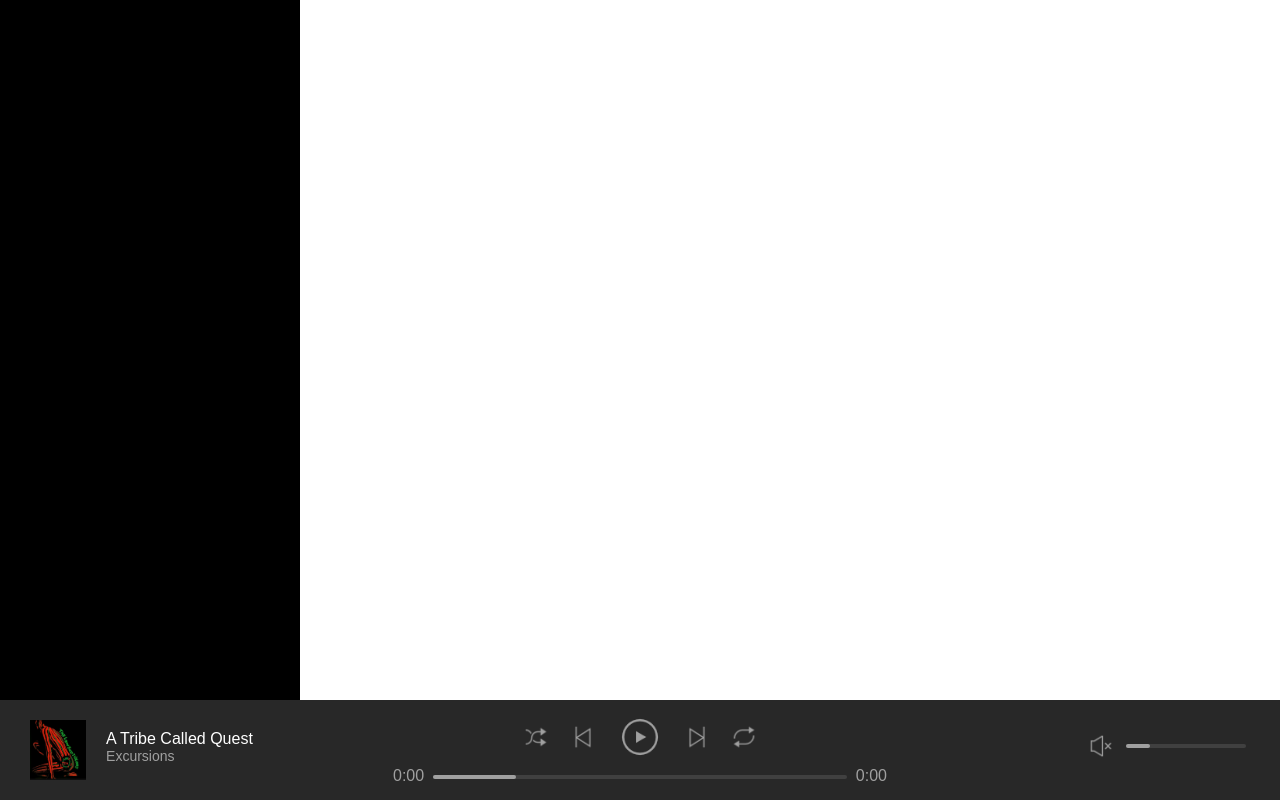
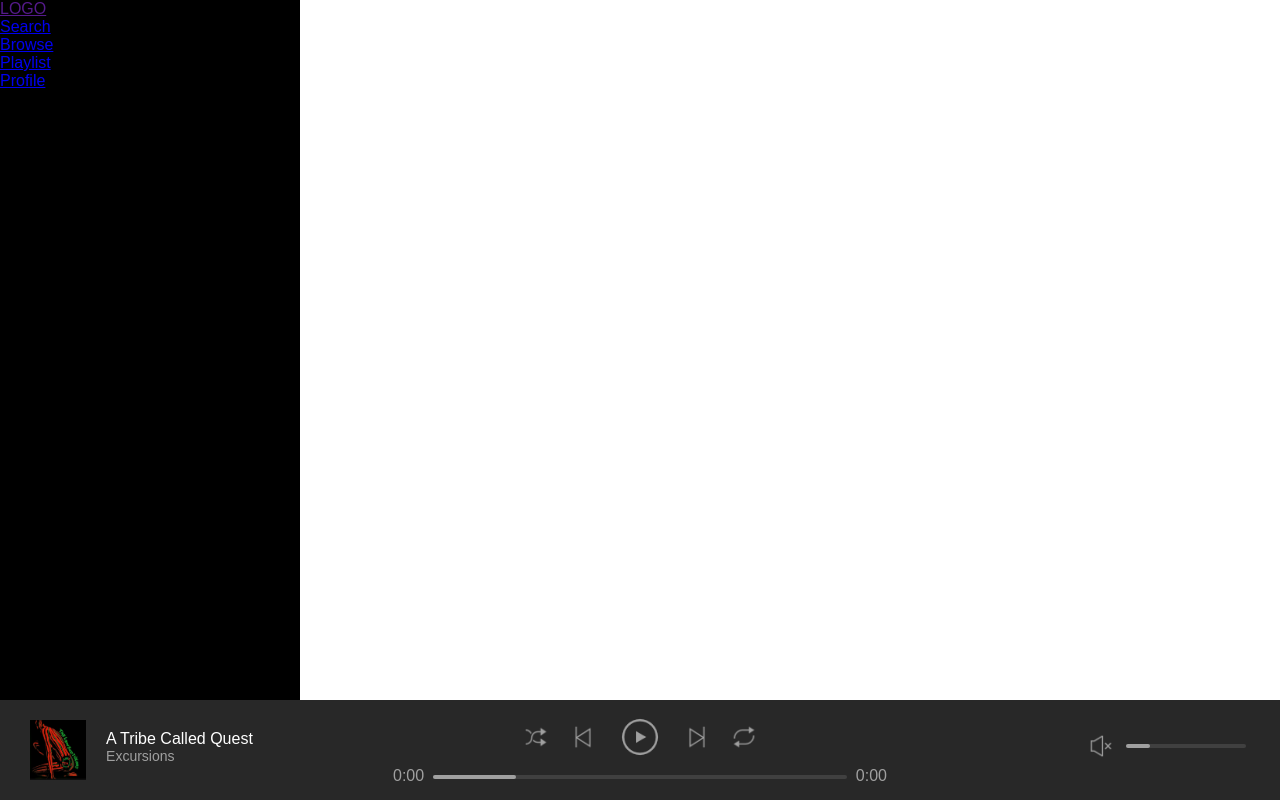
Before and after one commit to cfrancisco726/quarantunes, a PHP site: page / in a window 1280 px wide. Run offline with PHP 8.4, Linux system fonts and the light colour scheme; the visitor is signed in with stand-in values (Sample User, id 1).

Commit message:
nav no style

```diff
--- a/assets/css/style.css
+++ b/assets/css/style.css
@@ -147,15 +147,21 @@
 
 #topContainer {
     min-height: 100%;
-    width: 100%;
+    /* width: 100%; */
 }
 
 #navBarContainer {
-    height: 100vh;
-    width: 300px;
     background: black;
     position: fixed;
     top: 0;
     left: 0;
+    width: 300px;
+    height: 100vh;
 
 }
+
+.navbar {
+    display: flex;
+    flex-direction: column;
+    color: white;
+}
--- a/index.php
+++ b/index.php
@@ -22,7 +22,39 @@
 
             <div id="topContainer">
                 <div id="navBarContainer">
+                    <nav class="navbar">
 
+                    <div class="">
+                        <a href="">
+                            <div class="navItem">LOGO</div>
+                        </a>
+                    </div>
+
+                    <div class="navGroup">
+                        <a href="search.php">
+                            <div class="navItem">Search</div>
+                        </a>
+                    </div>
+
+                    <div class="navGroup">
+                        <a href="browse.php">
+                            <div class="navItem">Browse</div>
+                        </a>
+                    </div>
+
+                    <div class="navGroup">
+                        <a href="playlist.php">
+                            <div class="navItem">Playlist</div>
+                        </a>
+                    </div>
+
+                    <div class="navGroup">
+                        <a href="profile">
+                            <div class="navItem">Profile</div>
+                        </a>
+                    </div>
+
+                    </nav>
                 </div>
             </div>
 
```
